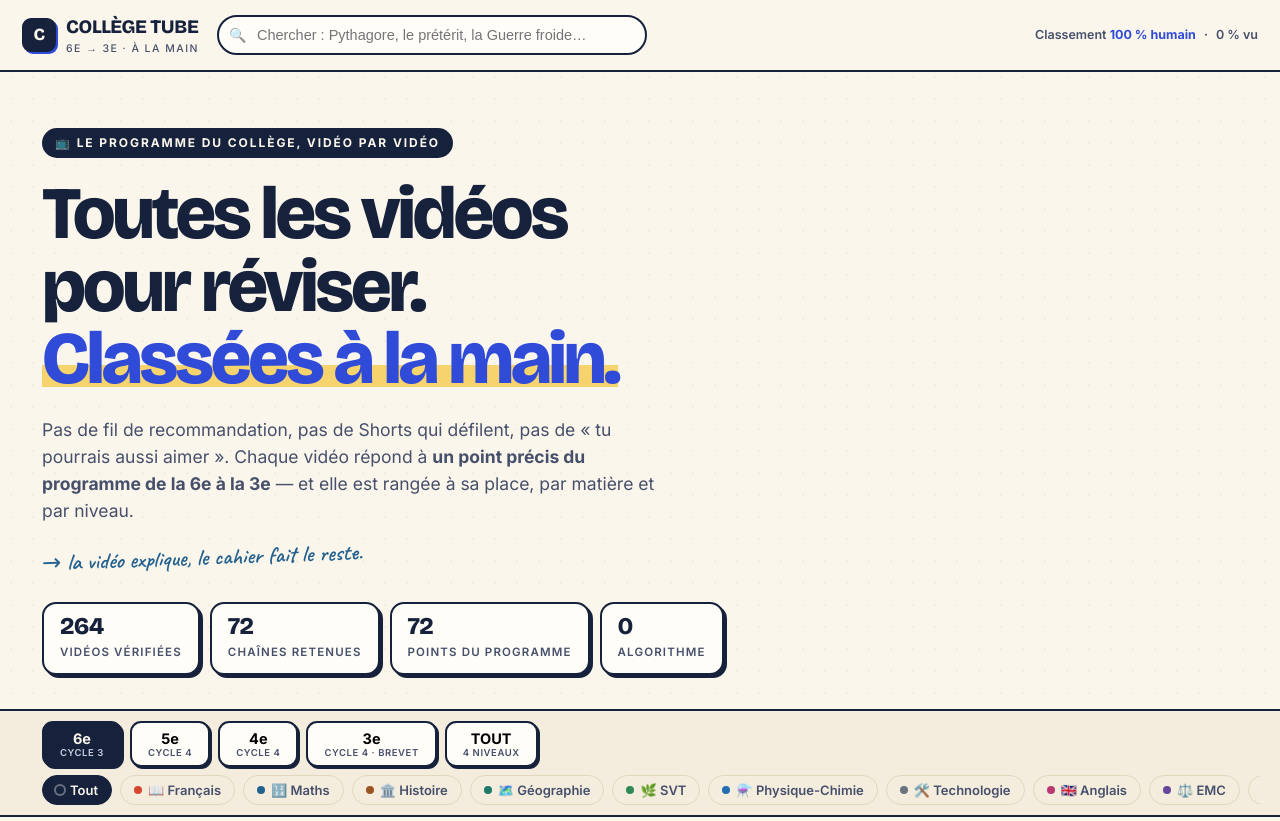
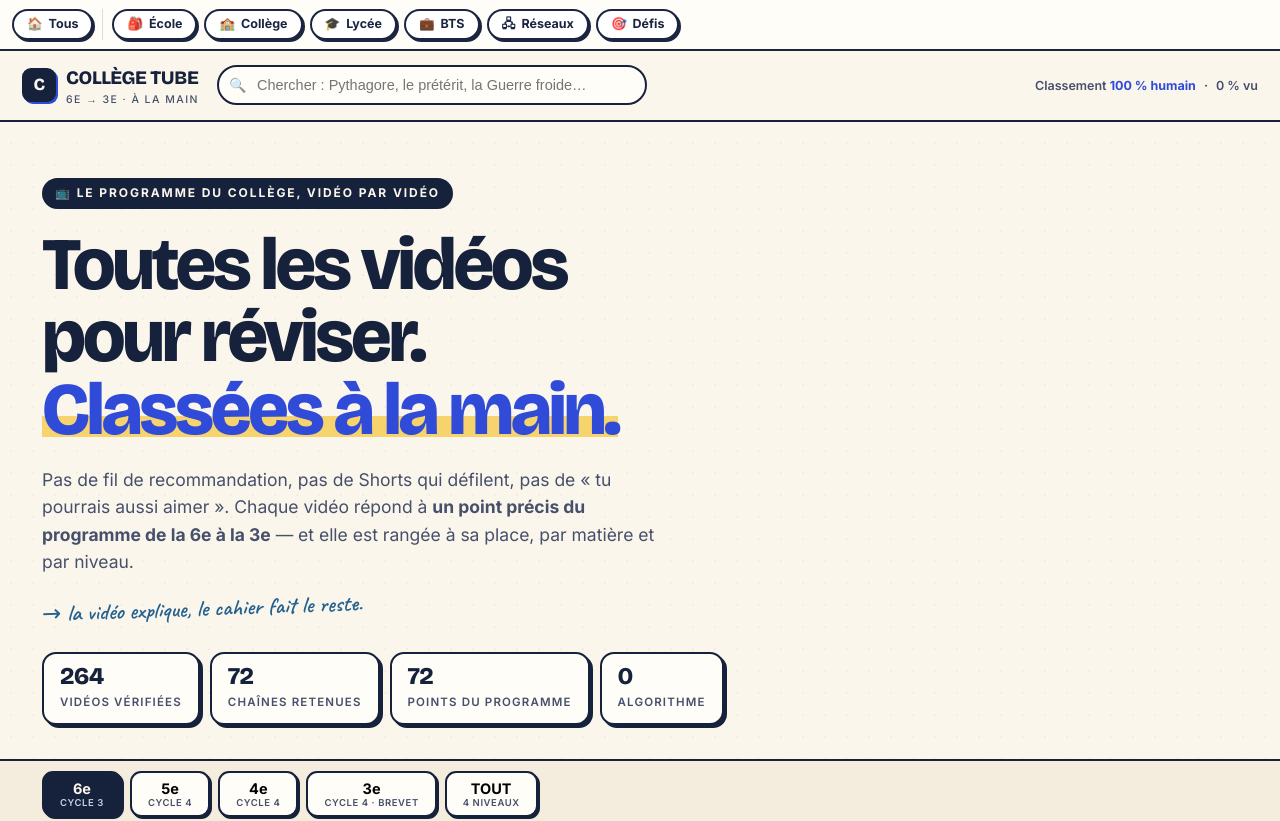
Before and after one commit to hassanijacques-boop/college-tube, a plain HTML site: page index.html in a window 1280 px wide. Shown: the top 821 px of the page. Drawn offline with nearby package versions, Linux system fonts and the light colour scheme.

Commit message:
Barre de navigation unifiee entre tous les tubes

```diff
--- a/index.html
+++ b/index.html
@@ -190,6 +190,24 @@ footer b{color:var(--ink)}
 </style>
 </head>
 <body>
+<style>
+.tubebar{display:flex;gap:7px;overflow-x:auto;padding:9px 12px;background:#FFFDF7;border-bottom:2px solid #1B2440;
+  -webkit-overflow-scrolling:touch;scrollbar-width:none;font-family:Inter,system-ui,-apple-system,sans-serif;position:relative}
+.tubebar::-webkit-scrollbar{display:none}
+.tubebar a{flex:0 0 auto;display:flex;align-items:center;gap:6px;padding:7px 13px;border:2px solid #1B2440;border-radius:999px;
+  background:#fff;color:#1B2440;font-size:12.5px;font-weight:700;line-height:1;text-decoration:none;white-space:nowrap;
+  box-shadow:2px 2px 0 #1B2440;transition:transform .1s,box-shadow .1s}
+.tubebar a:hover{transform:translate(-1px,-1px);box-shadow:3px 3px 0 #1B2440}
+.tubebar a:active{transform:translateY(2px);box-shadow:none}
+.tubebar a.on{background:#1B2440;color:#fff;box-shadow:2px 2px 0 #F5A623}
+.tubebar a.on .num{color:#F5A623}
+.tubebar .sep{flex:0 0 auto;width:1px;align-self:stretch;background:#E4DACA;margin:0 2px}
+.tubebar{position:relative}
+.tubebar .fade{position:absolute;right:0;top:0;bottom:0;width:36px;pointer-events:none;
+  background:linear-gradient(90deg,rgba(255,253,247,0),#FFFDF7 78%);border-radius:0}
+@media(max-width:620px){.tubebar{padding:8px 10px;gap:6px}.tubebar a{padding:6px 11px;font-size:11.5px}}
+</style>
+<nav class="tubebar" aria-label="Navigation entre les sites"><a href="https://hassanijacques-boop.github.io/tube/" title="l'ensemble des niveaux"><span class="num">🏠</span>Tous</a><span class="sep"></span><a href="https://hassanijacques-boop.github.io/ecoletube/" title="CP → CM2"><span class="num">🎒</span>École</a><a href="https://hassanijacques-boop.github.io/college-tube/" on aria-current="page" title="6e → 3e"><span class="num">🏫</span>Collège</a><a href="https://hassanijacques-boop.github.io/lycee-tube/" title="2de → Tle"><span class="num">🎓</span>Lycée</a><a href="https://hassanijacques-boop.github.io/bts-tube/" title="GME"><span class="num">💼</span>BTS</a><a href="https://hassanijacques-boop.github.io/reseaux-tube/" title="TSRS"><span class="num">🖧</span>Réseaux</a><a href="https://hassanijacques-boop.github.io/defi-ecole/" title="réviser en jouant"><span class="num">🎯</span>Défis</a><span class="fade"></span></nav>
 
 <header class="top">
   <div class="brand"><span class="mark">C</span><span>COLLÈGE TUBE<small>6e → 3e · à la main</small></span></div>
```
Also changed, not shown: template.html (+18 -0 lines).
